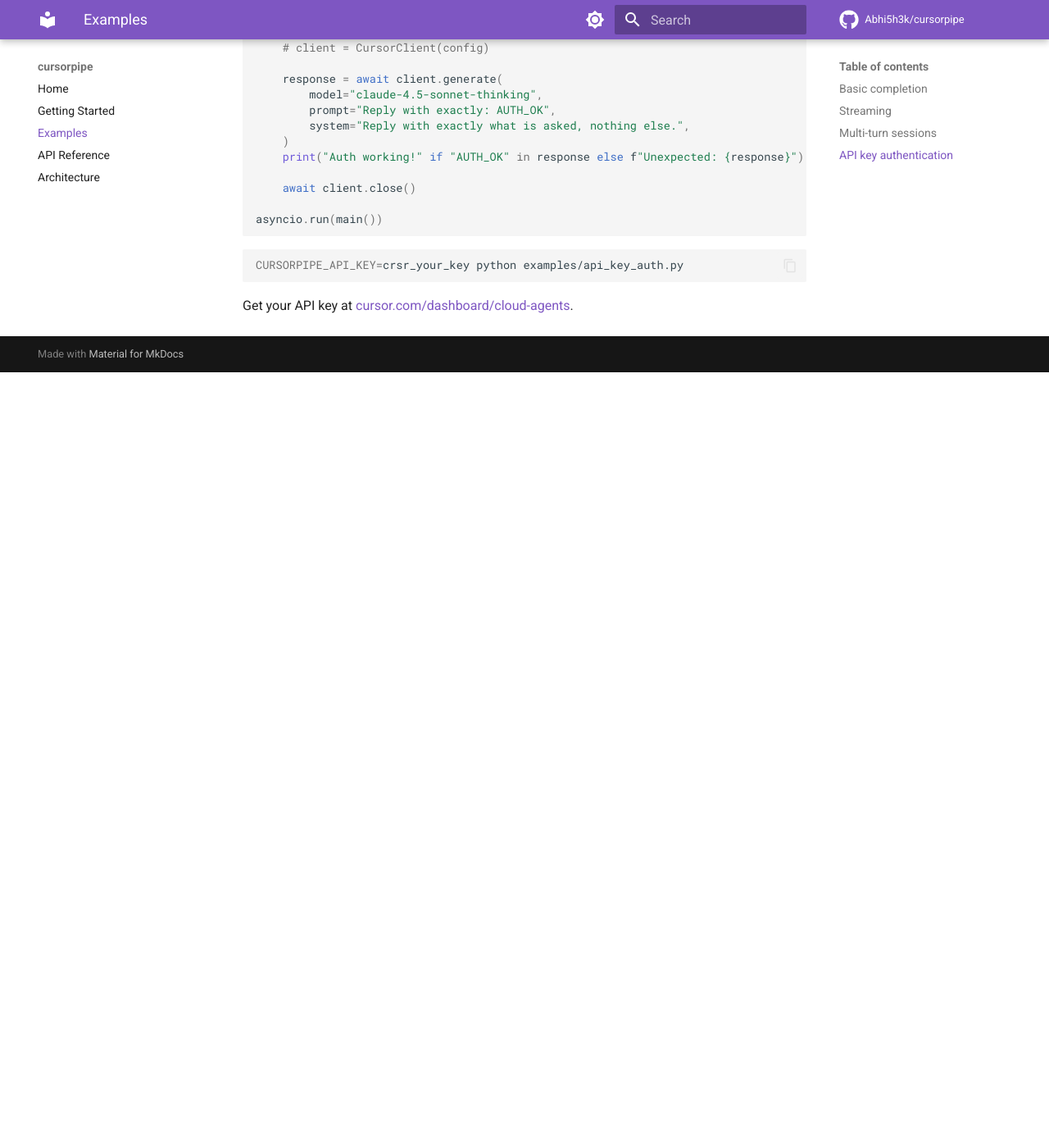
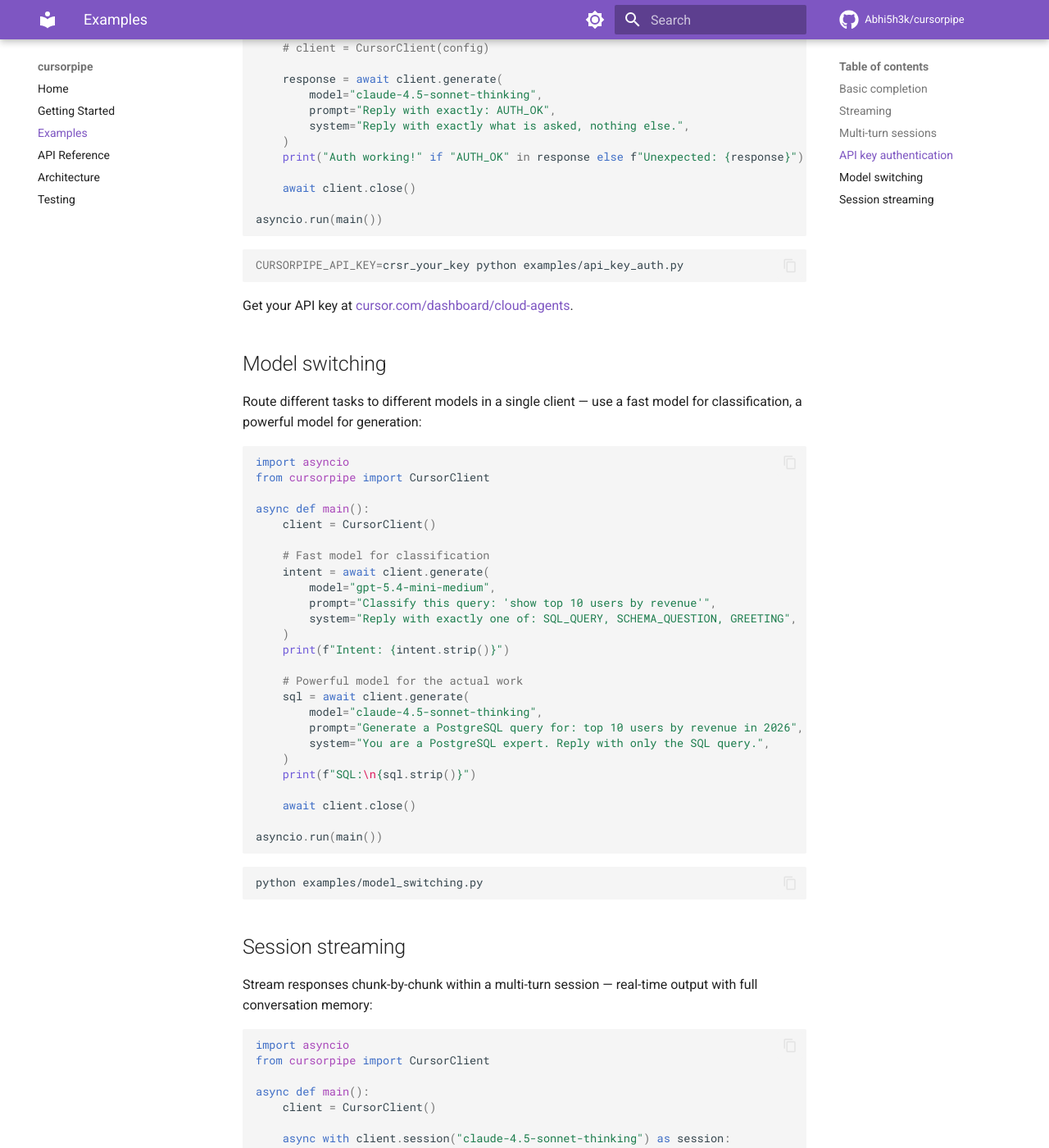
Before and after one commit to Abhi5h3k/cursorpipe, an MkDocs documentation site: the page built from docs/examples.md, in a window 1280 px wide and 1400 px high, scrolled down 2272 px. Shown: the whole window at 82% size. Built offline with MkDocs 1.6.1 and Material for MkDocs 9.7.7, drawn with Linux system fonts in a browser that asks for light colours; comment, search, counter and statistics services are not loaded; before the commit the page ends 2726 px from its top, so only the background shows below that; some of the changed text lies outside the part shown.

Commit message:
feat: add missing examples, testing docs, and fix test gaps

````diff
--- a/docs/examples.md
+++ b/docs/examples.md
@@ -125,3 +125,74 @@
 ```
 
 Get your API key at [cursor.com/dashboard/cloud-agents](https://cursor.com/dashboard/cloud-agents).
+
+## Model switching
+
+Route different tasks to different models in a single client — use a fast model for classification, a powerful model for generation:
+
+```python
+import asyncio
+from cursorpipe import CursorClient
+
+async def main():
+    client = CursorClient()
+
+    # Fast model for classification
+    intent = await client.generate(
+        model="gpt-5.4-mini-medium",
+        prompt="Classify this query: 'show top 10 users by revenue'",
+        system="Reply with exactly one of: SQL_QUERY, SCHEMA_QUESTION, GREETING",
+    )
+    print(f"Intent: {intent.strip()}")
+
+    # Powerful model for the actual work
+    sql = await client.generate(
+        model="claude-4.5-sonnet-thinking",
+        prompt="Generate a PostgreSQL query for: top 10 users by revenue in 2026",
+        system="You are a PostgreSQL expert. Reply with only the SQL query.",
+    )
+    print(f"SQL:\n{sql.strip()}")
+
+    await client.close()
+
+asyncio.run(main())
+```
+
+```bash
+python examples/model_switching.py
+```
+
+## Session streaming
+
+Stream responses chunk-by-chunk within a multi-turn session — real-time output with full conversation memory:
+
+```python
+import asyncio
+from cursorpipe import CursorClient
+
+async def main():
+    client = CursorClient()
+
+    async with client.session("claude-4.5-sonnet-thinking") as session:
+        # Turn 1: stream the response
+        print("AI: ", end="")
+        async for chunk in session.stream_prompt(
+            "Write a haiku about async Python programming."
+        ):
+            print(chunk, end="", flush=True)
+        print()
+
+        # Turn 2: non-streaming follow-up — the model remembers the haiku
+        r2 = await session.prompt("Now explain the haiku you just wrote.")
+        print(f"AI: {r2.text}")
+
+        print(f"Total turns: {session.turn_count}")
+
+    await client.close()
+
+asyncio.run(main())
+```
+
+```bash
+python examples/session_streaming.py
+```
--- a/mkdocs.yml
+++ b/mkdocs.yml
@@ -48,3 +48,4 @@
   - Examples: examples.md
   - API Reference: api-reference.md
   - Architecture: architecture.md
+  - Testing: testing.md
````
Also changed, not shown: README.md (+2 -0 lines), docs/testing.md (added, +79 -0 lines), 4 other files.
